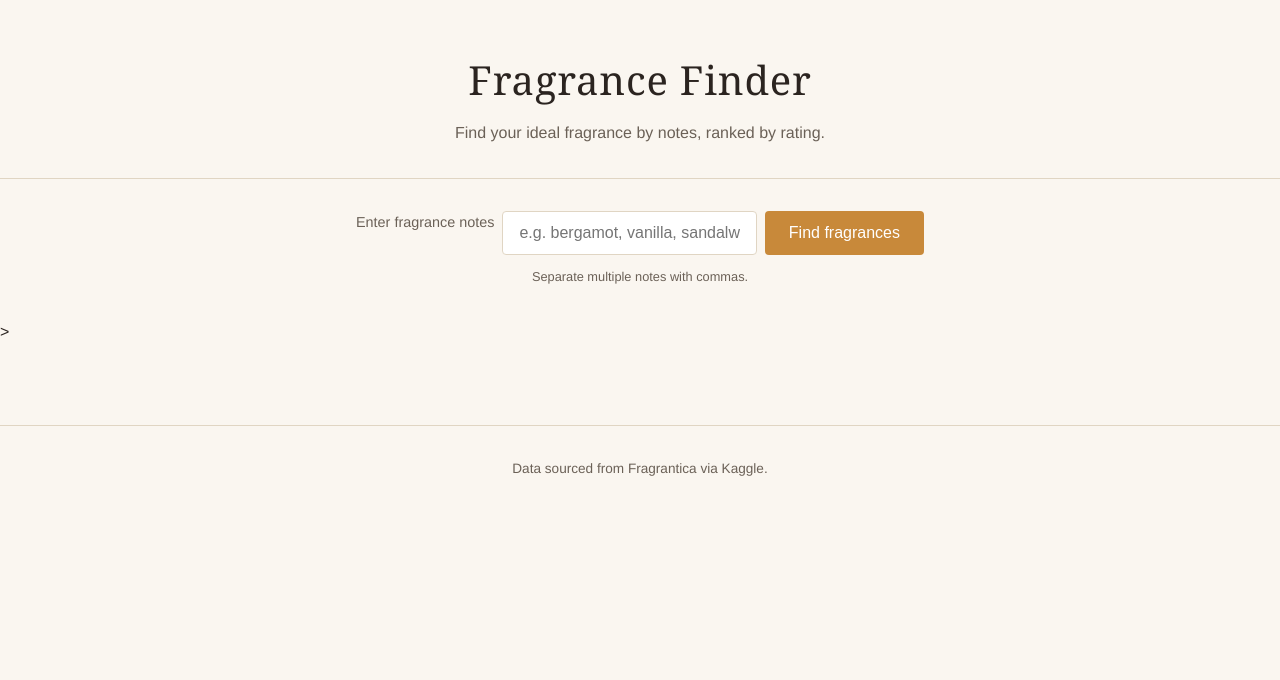
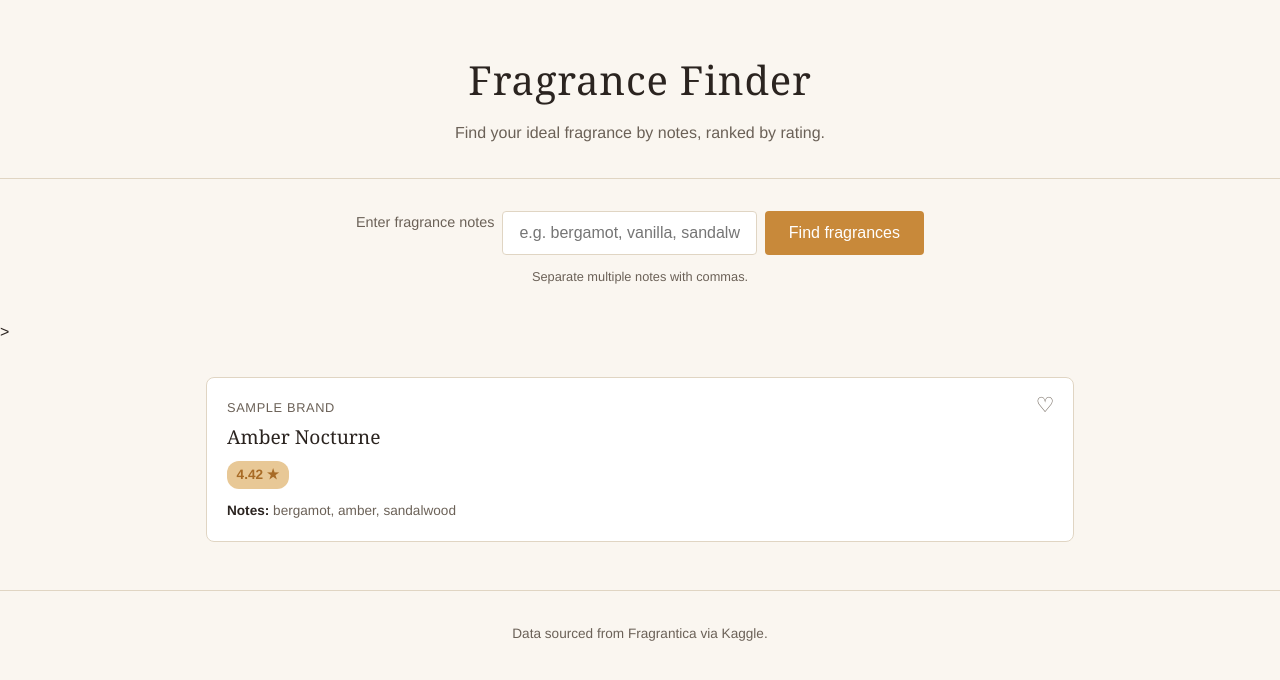
Before and after one commit to DevNigelSan/Fragrance-Data-Analysis, a plain HTML site: page index.html in a window 1280 px wide. Drawn offline with Linux system fonts and the light colour scheme; a script that the page names is missing.

Commit message:
Add favorite heart icon to fragrance cards (visual only)

```diff
--- a/css/style.css
+++ b/css/style.css
@@ -241,3 +241,33 @@ body {
 .site-header:hover h1 {
   letter-spacing: 0.04em;
 }
+
+.fragrance-card {
+  position: relative;
+}
+
+.favorite-btn {
+  position: absolute;
+  top: 0.75rem;
+  right: 0.75rem;
+  width: 32px;
+  height: 32px;
+  border: none;
+  background: transparent;
+  font-size: 1.3rem;
+  line-height: 1;
+  color: var(--color-text-muted);
+  cursor: pointer;
+  border-radius: 50%;
+  transition: color 0.2s ease, transform 0.15s ease, background-color 0.2s ease;
+}
+
+.favorite-btn:hover {
+  color: var(--color-amber);
+  background-color: var(--color-amber-light);
+  transform: scale(1.1);
+}
+
+.favorite-btn.active {
+  color: var(--color-amber-dark);
+}
--- a/index.html
+++ b/index.html
@@ -23,9 +23,17 @@
       <p class="hint">Separate multiple notes with commas.</p>
     </section>>
 
-    <section id="results-section">
+   <section id="results-section">
       <div id="results-count"></div>
-      <div id="results-grid"></div>
+      <div id="results-grid">
+        <div class="fragrance-card">
+          <button class="favorite-btn" aria-label="Save to favorites">♡</button>
+          <div class="brand">Sample Brand</div>
+          <div class="name">Amber Nocturne</div>
+          <span class="rating">4.42 ★</span>
+          <div class="notes"><strong>Notes:</strong> bergamot, amber, sandalwood</div>
+        </div>
+      </div>
     </section>
   </main>
 
```
